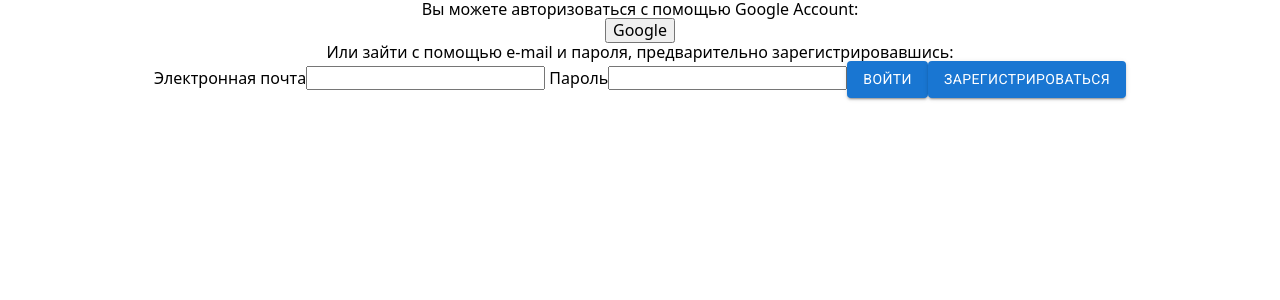
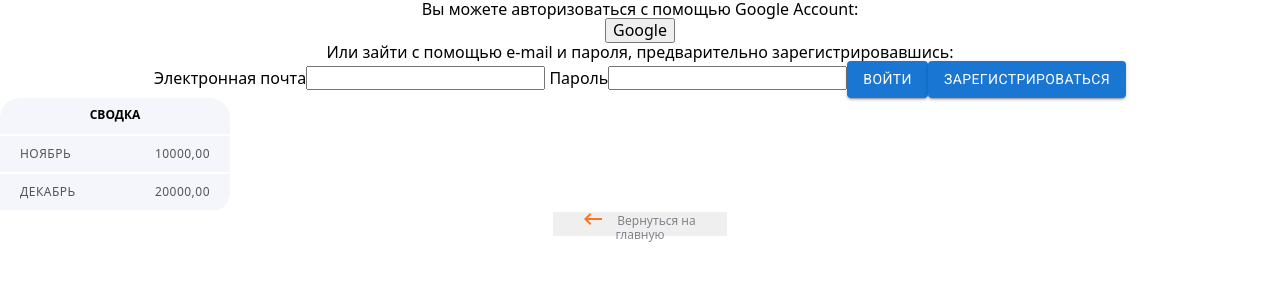
Before and after one commit to iuriibilonog/react-project, a React (Create React App) app: page / in a window 1280 px wide. Shown: the top 300 px of the page. Built offline with nearby package versions, Linux system fonts and the light colour scheme.

Commit message:
added componen summary and btn goHome

```diff
--- a/src/App.js
+++ b/src/App.js
@@ -3,6 +3,7 @@ import HomePage from "./pages/HomePage";
 import ExpencesPage from "./pages/ExpencesPage";
 import IncomesPage from "./pages/IncomesPage";
 import ReportsPage from "./pages/ReportsPage";
+
 
 function App() {
   return (
--- /dev/null
+++ b/src/components/GoHome/GoHome.js
@@ -0,0 +1,34 @@
+import { Link } from 'react-router-dom';
+import sprite from '../../img/sprite.svg';
+import s from './GoHome.module.css';
+
+const GoHome = () => {
+  let width = window.innerWidth;
+
+  return (
+    <>
+      {width > 768 ? (
+        <button className={s.btn}>
+          <Link to="/">
+            <svg className={s.svgBtn} width="18" height="12">
+              <use href={sprite + '#icon-toHome'}></use>
+            </svg>
+          </Link>
+          <Link className={s.text} to="/">
+            Вернуться на главную
+          </Link>
+        </button>
+      ) : (
+        <button>
+          <Link to="/">
+            <svg width="18" height="12">
+              <use href={sprite + '#icon-toHome'}></use>
+            </svg>
+          </Link>
+        </button>
+      )}
+    </>
+  );
+};
+
+export default GoHome;
--- /dev/null
+++ b/src/components/GoHome/GoHome.module.css
@@ -0,0 +1,21 @@
+.btn {
+  width: 174px;
+  height: 24px;
+
+  font-weight: 400;
+  font-size: 12px;
+  line-height: 1.17;
+  color: rgba(82, 85, 95, 0.7);
+  border: none;
+}
+.svgBtn {
+  margin-right: 15px;
+}
+
+.text {
+  font-weight: 400;
+  font-size: 12px;
+  line-height: 1.17;
+  color: rgba(82, 85, 95, 0.7);
+  border: none;
+}
--- /dev/null
+++ b/src/components/Summary/Summary.js
@@ -0,0 +1,26 @@
+import { useState, useEffect } from 'react';
+import s from './Summary.module.css';
+
+const Summary = () => {
+  const [summary, setSummary] = useState([]);
+
+  return (
+    <>
+      <div className={s.summarySection}>
+        <h3 className={s.title}>Сводка</h3>
+        <ul>
+          <li className={s.item}>
+            <span className={s.itemMonthSum}>Ноябрь</span>
+            <span className={s.itemMonthSum}>10000,00</span>
+          </li>
+          <li className={s.item}>
+            <span className={s.itemMonthSum}>Декабрь</span>
+            <span className={s.itemMonthSum}>20000,00</span>
+          </li>
+        </ul>
+      </div>
+    </>
+  );
+};
+
+export default Summary;
--- /dev/null
+++ b/src/components/Summary/Summary.module.css
@@ -0,0 +1,48 @@
+@media screen and (max-width: 768px) {
+  .summarySection {
+    display: none;
+  }
+}
+@media screen and (min-width: 768px) {
+  .summarySection {
+    width: 230px;
+    /* height: 278px; */
+    background-color: #f5f6fb;
+
+    border-top-left-radius: 20px;
+    border-top-right-radius: 20px;
+    border-bottom-right-radius: 20px;
+  }
+}
+
+.title {
+  height: 38px;
+  font-size: 12px;
+  font-weight: 700;
+  line-height: 1.17;
+  text-align: center;
+  text-transform: uppercase;
+  color: #000000;
+  padding: 10px;
+  border-bottom: 2px solid #fff;
+}
+
+.item {
+  height: 38px;
+  display: flex;
+  justify-content: space-between;
+  align-items: center;
+  border-bottom: 2px solid #fff;
+}
+
+.itemMonthSum {
+  font-size: 12px;
+  font-weight: 400;
+  line-height: 1.17;
+  letter-spacing: 0.04em;
+  text-transform: uppercase;
+  color: #52555f;
+
+  padding-left: 20px;
+  padding-right: 20px;
+}
--- a/src/pages/ExpencesPage/ExpencesPage.jsx
+++ b/src/pages/ExpencesPage/ExpencesPage.jsx
@@ -1,8 +1,11 @@
+import Summary from '../../components/Summary/Summary';
+
 const ExpencesPage = () => {
   return (
-      <>
-      </>
-  )
-}
+    <>
+      <Summary />
+    </>
+  );
+};
 
 export default ExpencesPage;
--- a/src/pages/ReportsPage/ReportsPage.jsx
+++ b/src/pages/ReportsPage/ReportsPage.jsx
@@ -1,6 +1,9 @@
+import GoHome from "../../components/GoHome/GoHome";
+
 const ReportPage = () => {
   return (
-      <>
+    <>
+      <GoHome/>
       </>
   )
 }
```
Also changed, not shown: src/components/Auth/Auth.jsx (+9 -5 lines), src/img/sprite.svg (added).
